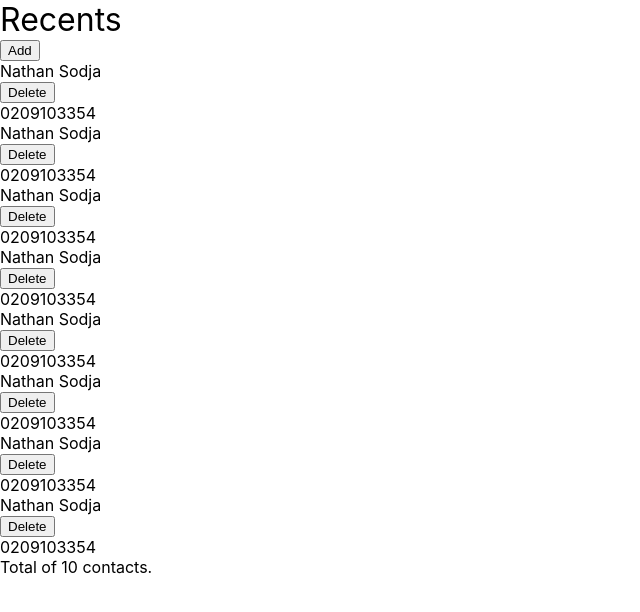
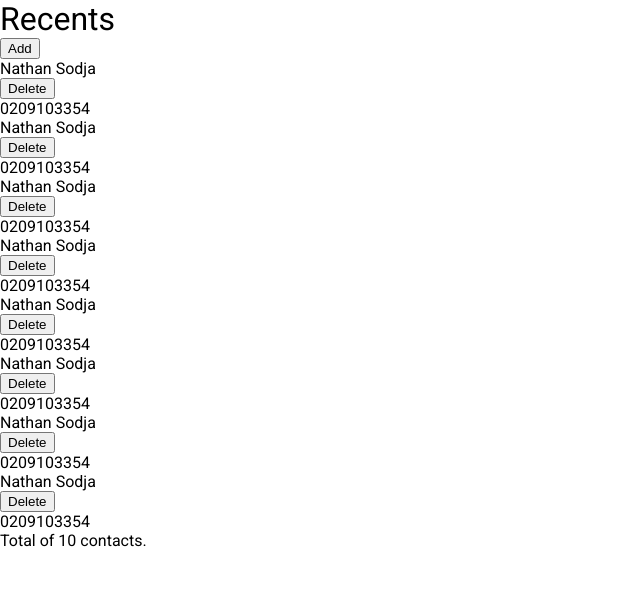
Before and after one commit to NateOs/next_contacts_app, a Next.js app: page / in a window 1280 px wide. Shown: the top 612 px of the page, without its empty margins (0-640 px from the left). Built offline with nearby package versions, Linux system fonts and the light colour scheme.

Commit message:
added variables and global values

```diff
--- a/styles/_variables.scss
+++ b/styles/_variables.scss
@@ -0,0 +1,15 @@
+// Fonts
+$font-family: "Roboto", "Helvetica Neue", Helvetica, Arial, sans-serif;
+
+// Font-Sizing
+$font-size-big: 1.875rem;
+$font-size-medium: 1.67rem;
+$font-size-small: 0.875rem;
+
+// Colors
+$primary-blue: #0057ff;
+$primary-red: #ff0000;
+$primary-green: #00ff00;
+
+$neutral-black: #111;
+$neutral-grey: #c4c4c4;
--- a/styles/globals.scss
+++ b/styles/globals.scss
@@ -1,9 +1,10 @@
+@import url("https://fonts.googleapis.com/css2?family=Roboto:wght@400;700&display=swap");
+
 html,
 body {
   padding: 0;
   margin: 0;
-  font-family: -apple-system, BlinkMacSystemFont, Segoe UI, Roboto, Oxygen,
-    Ubuntu, Cantarell, Fira Sans, Droid Sans, Helvetica Neue, sans-serif;
+  font-family: "Roboto", sans-serif;
 }
 
 a {
```
